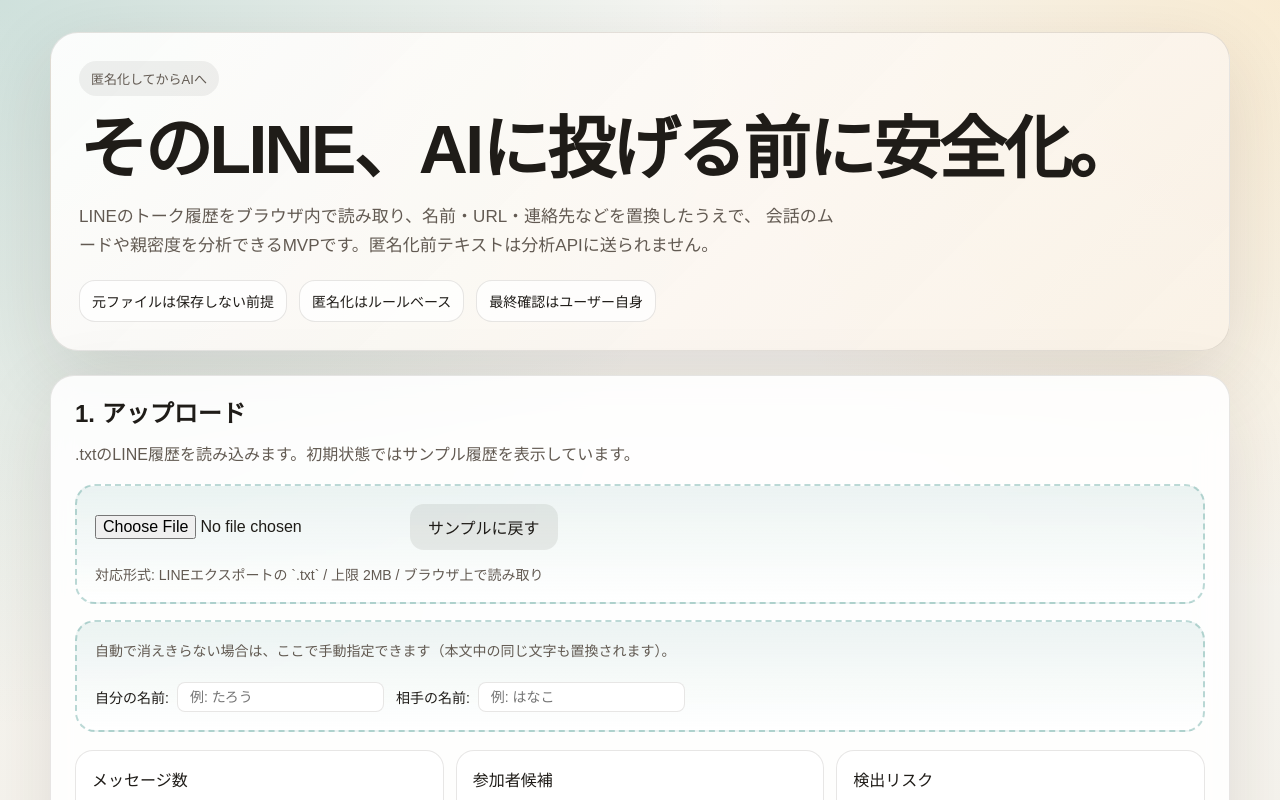
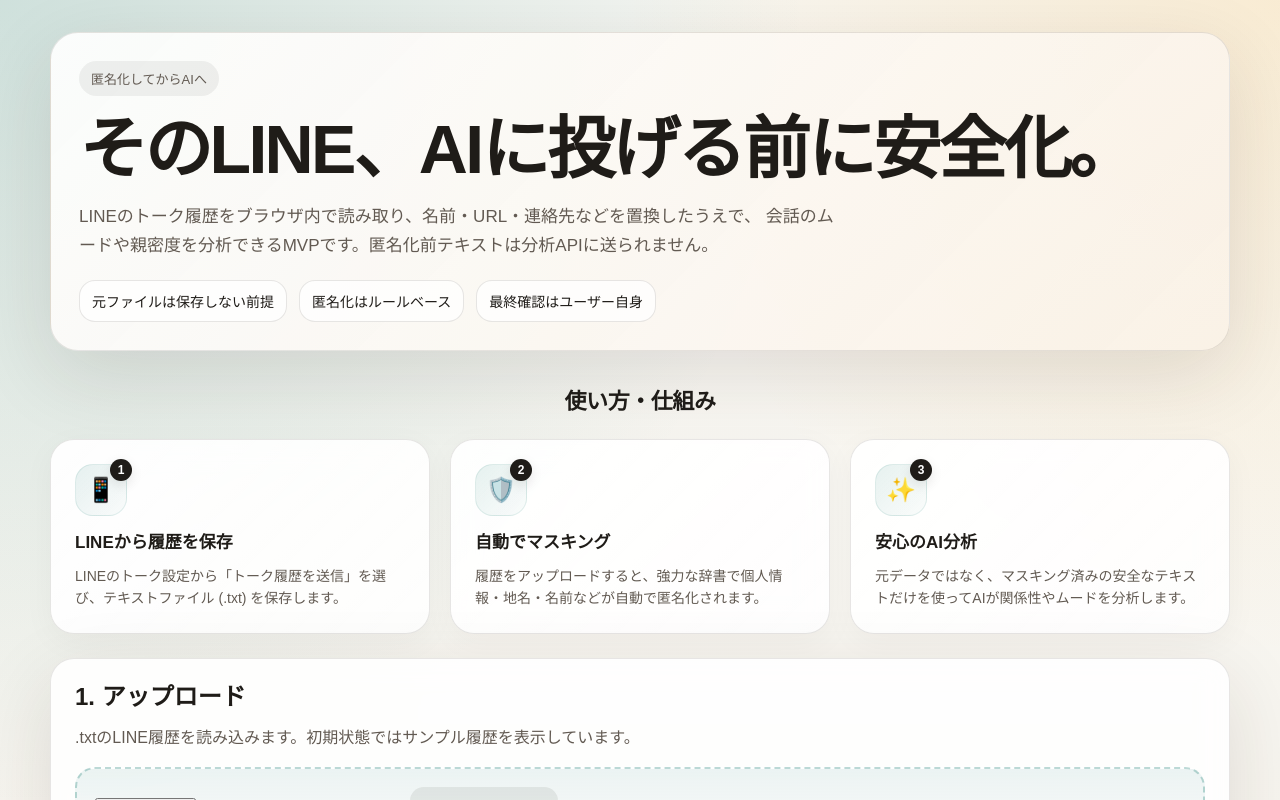
Before and after one commit to HIkaru827/line-check, a Next.js app: page / in a window 1280 px wide. Shown: the top 800 px of the page. Built offline with nearby package versions, Linux system fonts and the light colour scheme.

Commit message:
feat: add visually rich LP-style tutorial section below hero

```diff
--- a/src/app/globals.css
+++ b/src/app/globals.css
@@ -332,3 +332,106 @@
     border-radius: 22px;
   }
 }
+
+/* Tutorial Section */
+.tutorial-section {
+  margin-top: 32px;
+  margin-bottom: 8px;
+}
+
+.tutorial-title {
+  text-align: center;
+  font-size: 22px;
+  font-weight: 700;
+  margin-bottom: 24px;
+  color: var(--ink);
+  letter-spacing: -0.02em;
+}
+
+.tutorial-grid {
+  display: grid;
+  grid-template-columns: repeat(3, 1fr);
+  gap: 20px;
+}
+
+.tutorial-step {
+  display: flex;
+  flex-direction: column;
+  padding: 24px;
+  border-radius: 24px;
+  background: var(--paper);
+  border: 1px solid var(--line);
+  box-shadow: 0 8px 32px rgba(46, 35, 24, 0.04);
+  backdrop-filter: blur(14px);
+  transition: transform 0.2s cubic-bezier(0.16, 1, 0.3, 1), box-shadow 0.2s;
+  position: relative;
+  overflow: hidden;
+}
+
+.tutorial-step::before {
+  content: "";
+  position: absolute;
+  top: 0; left: 0; right: 0; bottom: 0;
+  background: linear-gradient(135deg, rgba(255, 255, 255, 0.6), transparent);
+  opacity: 0.8;
+  pointer-events: none;
+}
+
+.tutorial-step:hover {
+  transform: translateY(-4px);
+  box-shadow: 0 16px 40px rgba(46, 35, 24, 0.08);
+}
+
+.step-icon-wrapper {
+  display: flex;
+  align-items: center;
+  justify-content: center;
+  width: 52px;
+  height: 52px;
+  border-radius: 18px;
+  background: linear-gradient(135deg, rgba(15, 118, 110, 0.1), rgba(15, 118, 110, 0.02));
+  font-size: 24px;
+  margin-bottom: 16px;
+  border: 1px solid rgba(15, 118, 110, 0.1);
+  position: relative;
+  z-index: 1;
+}
+
+.step-number {
+  position: absolute;
+  top: -6px;
+  right: -6px;
+  width: 22px;
+  height: 22px;
+  border-radius: 50%;
+  background: var(--ink);
+  color: white;
+  font-size: 12px;
+  font-weight: 700;
+  display: flex;
+  align-items: center;
+  justify-content: center;
+  box-shadow: 0 4px 12px rgba(0, 0, 0, 0.1);
+}
+
+.tutorial-step h3 {
+  margin: 0 0 10px;
+  font-size: 17px;
+  line-height: 1.3;
+  z-index: 1;
+}
+
+.tutorial-step p {
+  margin: 0;
+  font-size: 14px;
+  color: var(--muted);
+  line-height: 1.6;
+  z-index: 1;
+}
+
+@media (max-width: 860px) {
+  .tutorial-grid {
+    grid-template-columns: 1fr;
+    gap: 16px;
+  }
+}
--- a/src/app/page.tsx
+++ b/src/app/page.tsx
@@ -170,6 +170,36 @@
         </div>
       </section>
 
+      <section className="tutorial-section">
+        <h2 className="tutorial-title">使い方・仕組み</h2>
+        <div className="tutorial-grid">
+          <div className="tutorial-step">
+            <div className="step-icon-wrapper">
+              📱
+              <div className="step-number">1</div>
+            </div>
+            <h3>LINEから履歴を保存</h3>
+            <p>LINEのトーク設定から「トーク履歴を送信」を選び、テキストファイル (.txt) を保存します。</p>
+          </div>
+          <div className="tutorial-step">
+            <div className="step-icon-wrapper">
+              🛡️
+              <div className="step-number">2</div>
+            </div>
+            <h3>自動でマスキング</h3>
+            <p>履歴をアップロードすると、強力な辞書で個人情報・地名・名前などが自動で匿名化されます。</p>
+          </div>
+          <div className="tutorial-step">
+            <div className="step-icon-wrapper">
+              ✨
+              <div className="step-number">3</div>
+            </div>
+            <h3>安心のAI分析</h3>
+            <p>元データではなく、マスキング済みの安全なテキストだけを使ってAIが関係性やムードを分析します。</p>
+          </div>
+        </div>
+      </section>
+
       <div className="grid">
         <section className="panel">
           <h2>1. アップロード</h2>
```
